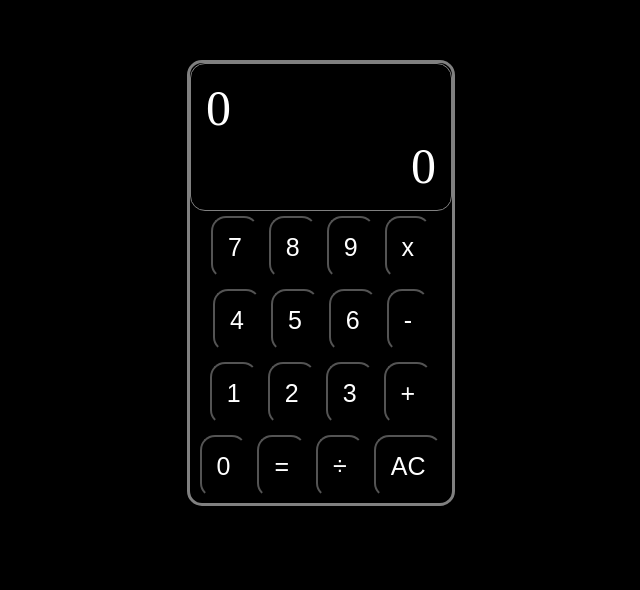
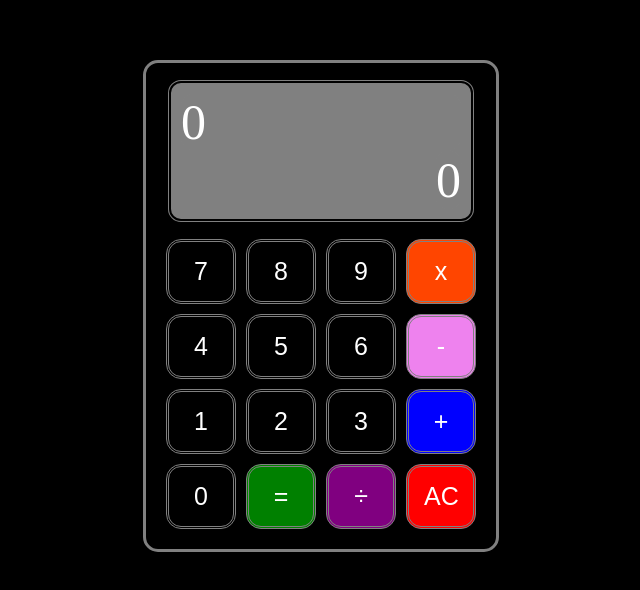
Before and after one commit to BlurryQ/calculator, a plain HTML site: page index.html in a window 1280 px wide. Shown: the part 130-720 px from the top of the page, without its empty margins (319-959 px from the left). Drawn offline with Linux system fonts and the light colour scheme.

Commit message:
Added more styling

```diff
--- a/style.css
+++ b/style.css
@@ -8,6 +8,8 @@
 button {
     margin: 5px;
     padding: 15px;
+    width: 70px;
+    border: 3px double grey;
 }
 
 .calculator {
@@ -19,20 +21,22 @@ button {
     border: 3px solid grey;
     width: max-content;
     flex-direction: column;
+    padding: 15px;
 }
 
 .screens {
     display: flex;
     flex-direction: column;
-    border: 1px solid grey;
-    width: 230px;
-    padding: 15px;
-
+    border: 5px double black;
+    width: 280px;
+    padding: 10px;
+    background-color: grey;
 }
 
 #info-screen,
 #result-screen {
     font-size: 50px;
+    background-color: grey;
 }
 
 #result-screen {
@@ -46,3 +50,31 @@ button {
     display: flex;
     align-self: center;
 }
+
+.first-row {
+    padding-top: 10px;
+}
+
+#\= {
+    background-color: green;
+}
+
+#\/ {
+    background-color: purple;
+}
+
+#\+ {
+    background-color: blue;
+}
+
+#\- {
+    background-color: violet;
+}
+
+#\* {
+    background-color: orangered;
+}
+
+#clear {
+    background-color: red;
+}
```
